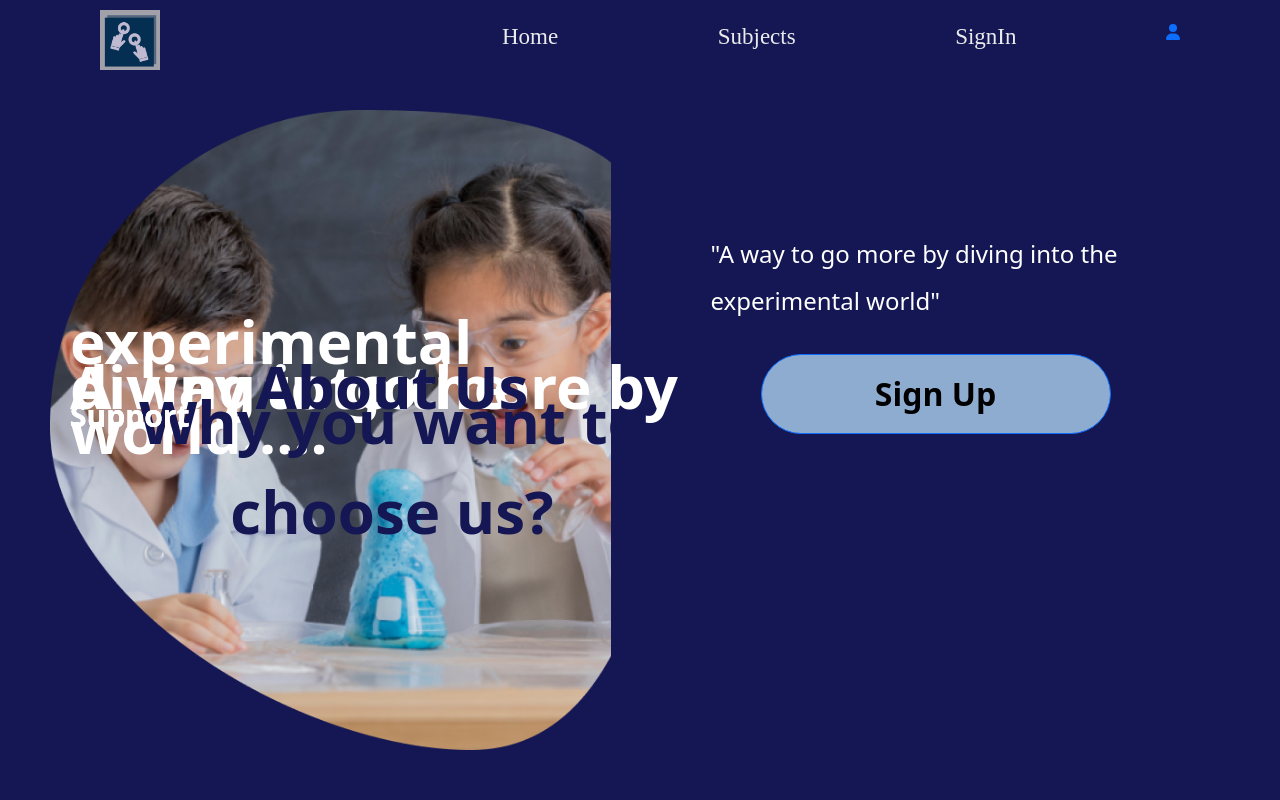
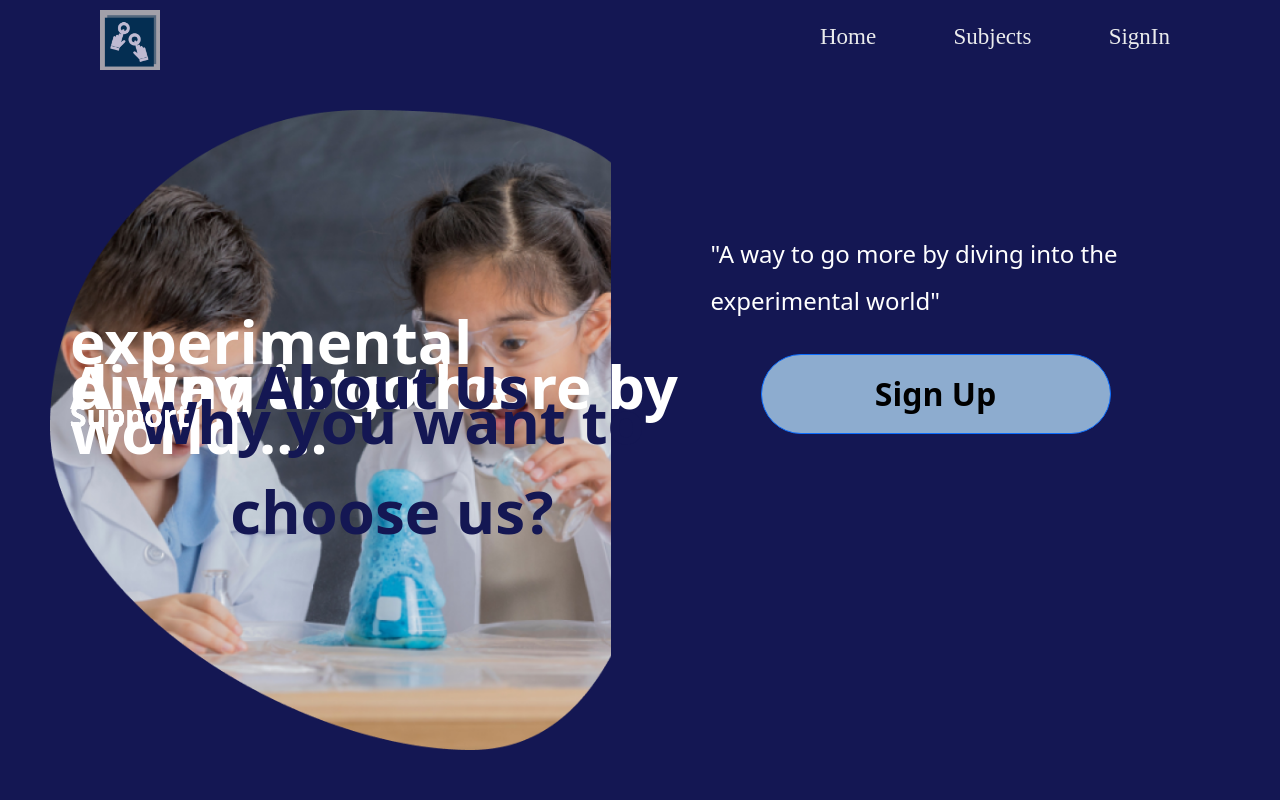
Before and after one commit to Yugeshini16/Capstone-Project-VirtualLab, a React (Create React App) app in the folder frontend/: page / in a window 1280 px wide. Shown: the top 800 px of the page. Built offline with nearby package versions, Linux system fonts and the light colour scheme.

Commit message:
update header component and make dashboard private

```diff
--- a/frontend/src/App.js
+++ b/frontend/src/App.js
@@ -13,6 +13,7 @@ import PracticalSteps from './components/pages/PracticalSteps';
 import Quiz from './components/pages/quiz';
 import Review from './components/pages/review';
 import { PersistGate } from 'redux-persist/integration/react';
+import PrivateRoute from './components/PrivateRoute.js';
 
 function App() {
   return (
@@ -23,7 +24,9 @@ function App() {
             <Routes>
               <Route path='/' exact element={<Home />} />
               <Route path='/SignUp' exact element={<SignUp />} />
-              <Route path='/Dashboard' exact element={<Dashboard />} />
+              <Route element = {<PrivateRoute/>}>
+                   <Route path='/Dashboard' exact element={<Dashboard />} />
+              </Route>
               <Route path='/Subjects' exact element={<SubjectNavigation />} />
               <Route path='/Login' exact element={<Login />} />
               <Route path='/practical' exact element={<PracticalNav />} />
--- a/frontend/src/components/NavBar.css
+++ b/frontend/src/components/NavBar.css
@@ -18,7 +18,7 @@
 
   .nav-links {
     height: 80px;
-    width: 100%;
+    width: 65%;
     padding: 10px 0px 0 300px;
   }
 
--- a/frontend/src/components/NavBar.js
+++ b/frontend/src/components/NavBar.js
@@ -1,12 +1,14 @@
 import { useState, useEffect } from 'react';
 import { FontAwesomeIcon } from '@fortawesome/react-fontawesome';
 import { faUser } from '@fortawesome/free-solid-svg-icons';
-import {Link} from 'react-router-dom'
+import {Link} from 'react-router-dom';
 import './NavBar.css';
+import {useSelector} from 'react-redux';
 
 function NavBar() {
   const [prevScrollPos, setPrevScrollPos] = useState(window.pageYOffset);
   const [isNavVisible, setIsNavVisible] = useState(true);
+  const {currentUser} = useSelector((state) => state.user);
 
   useEffect(() => {
     const handleScroll = () => {
@@ -27,10 +29,19 @@ function NavBar() {
 
       <div className="nav-links">
         <ul>
-          <Link to='/' className='link' style={{textDecoration:'none'}}><li>Home</li></Link>
-          <Link to='/Subjects' className='link' style={{textDecoration:'none'}}><li>Subjects</li></Link>
-          <Link to='/login' className='link'style={{textDecoration:'none'}}><li>SignIn</li></Link>
-          <li><a href='/Dashboard' className='link'style={{textDecoration:'none'}}><FontAwesomeIcon icon={faUser} /></a></li>
+          <Link to='/' className='link' style={{textDecoration:'none'}}>
+            <li>Home</li>
+          </Link>
+          <Link to='/Subjects' className='link' style={{textDecoration:'none'}}>
+            <li>Subjects</li>
+          </Link>
+          <Link to='/Dashboard' className='link'style={{textDecoration:'none'}}>
+            {currentUser ? (
+              <img src={currentUser.profilePicture} alt="profile" />
+            ):(
+            <li>SignIn</li>
+          )}
+          </Link>
         </ul>
       </div>
     </div>
--- /dev/null
+++ b/frontend/src/components/PrivateRoute.js
@@ -0,0 +1,11 @@
+import React from "react";
+import { useSelector } from "react-redux";
+import { Outlet,Navigate } from "react-router-dom";
+
+function PrivateRoute(){
+    const {currentUser} = useSelector(state => state.user)
+    return  currentUser ? <Outlet/> : <Navigate to ='/login' />
+
+}
+
+export default PrivateRoute;
```
